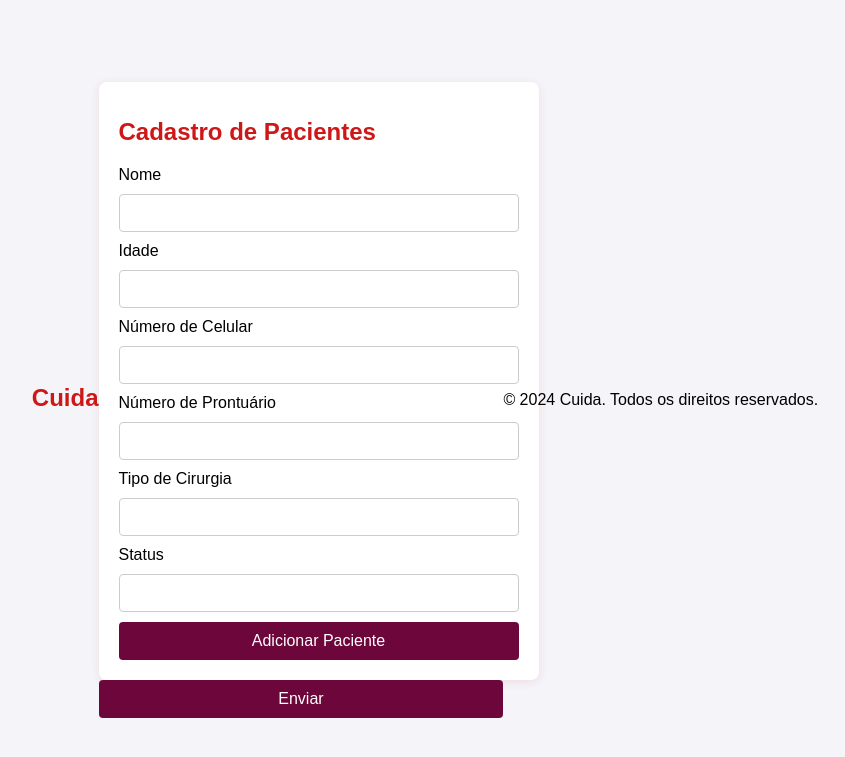
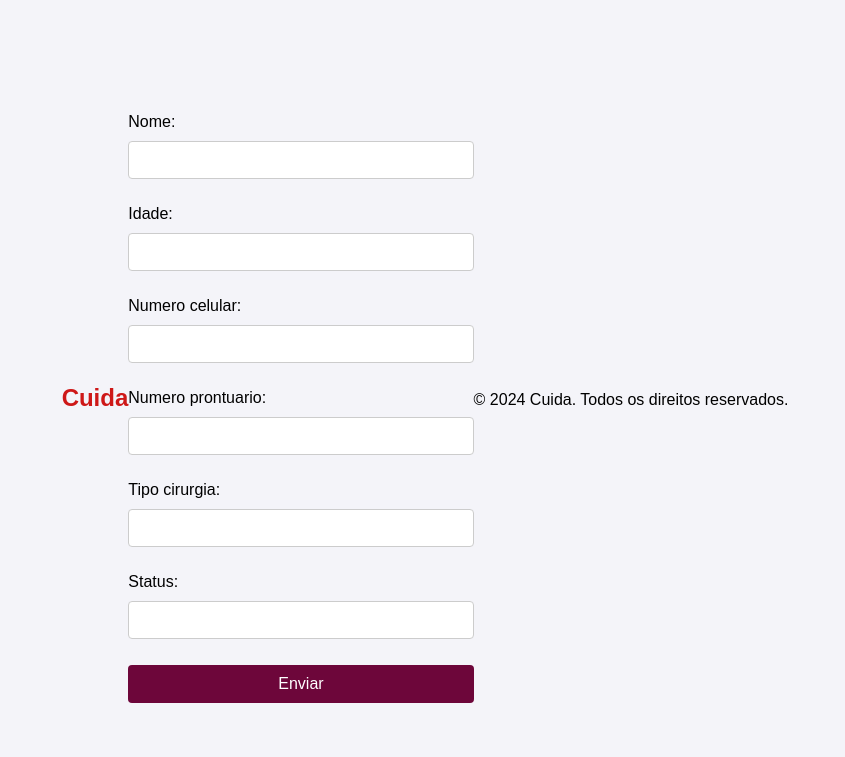
Before and after one commit to Jeraross/CUIDA, a Django app: page / in a window 1280 px wide. Shown: the top 757 px of the page, without its empty margins (215-1060 px from the left). Run offline with Django 5.2, Linux system fonts and the light colour scheme.

Commit message:
Função de Editar atualizada

```diff
--- a/cuida/app_cuida/templates/cadastro/home.html
+++ b/cuida/app_cuida/templates/cadastro/home.html
@@ -3,49 +3,9 @@
 
 {% block content %}
 <link rel="stylesheet" href="{% static 'css/base.css' %}?v=1.0">
-
-<form action="{% url 'listagem_pacientes' %}" method="post">
+<form action="." method="post">
   {% csrf_token %}
-  <div class="container">
-
-    <div class="form">
-      <div class="form-header">
-        <div class="title">
-            <h1>Cadastro de Pacientes</h1>
-        </div>
-      </div>
-      <div class="input-group">
-      <div class="input-box">
-        <label for="nome">Nome</label>
-    <input name="nome" class="form-control-sm" type="text">
-      </div>
-      <div class="input-box">
-        <label for =idade>Idade</label>
-     <input name="idade" class="form-control-sm" type="text">
-      </div>
-      <div class="input-box">
-        <label for="numero_celular">Número de Celular</label>
-      <input name="numero_celular" class="form-control-sm" type="text">
-      </div>
-      <div class="input-box">
-        <label for="numero_prontuario">Número de Prontuário</label>
-    <input name="numero_prontuario" class="form-control-sm" type="text">
-      </div>
-      <div class="input-box">
-        <label for="tipo_cirurgia">Tipo de Cirurgia</label>
-    <input name="tipo_cirurgia" class="form-control-sm" type="text">
-      </div>
-      <div class="input-box">
-        <label for="status">Status</label>
-     <input name="status" class="form-control-sm" type="text">
-      </div>
-    </div>
-    <div class="continue-button">
-    <button class="form-control-sm" ><a>Adicionar Paciente</a></button>
-  </div>
-  </div>
-  </div>
-  </form>
+  {{ form.as_p }}
   <button class="form-control-sm">Enviar</button>
 </form>
 {% endblock %}
```
Also changed, not shown: cuida/db.sqlite3.
